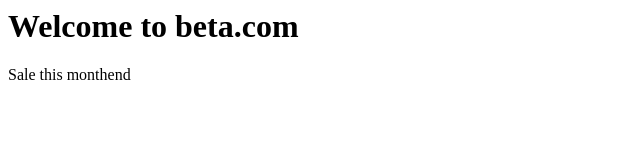
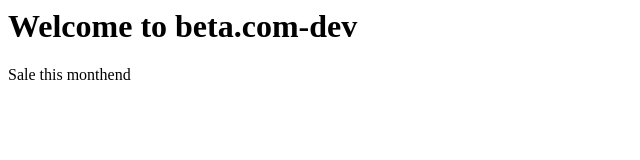
Before and after one commit to ClancyMuti2017/9am-weekday-mar-2021, a plain HTML site: page index.html in a window 1280 px wide. Shown: the full height of the page, 0-640 px from the left. Drawn offline with Linux system fonts and the light colour scheme.

Commit message:
dev change

```diff
--- a/index.html
+++ b/index.html
@@ -1,2 +1,2 @@
-<h1>Welcome to beta.com</h1>
+<h1>Welcome to beta.com-dev </h1>
 Sale this monthend
```
